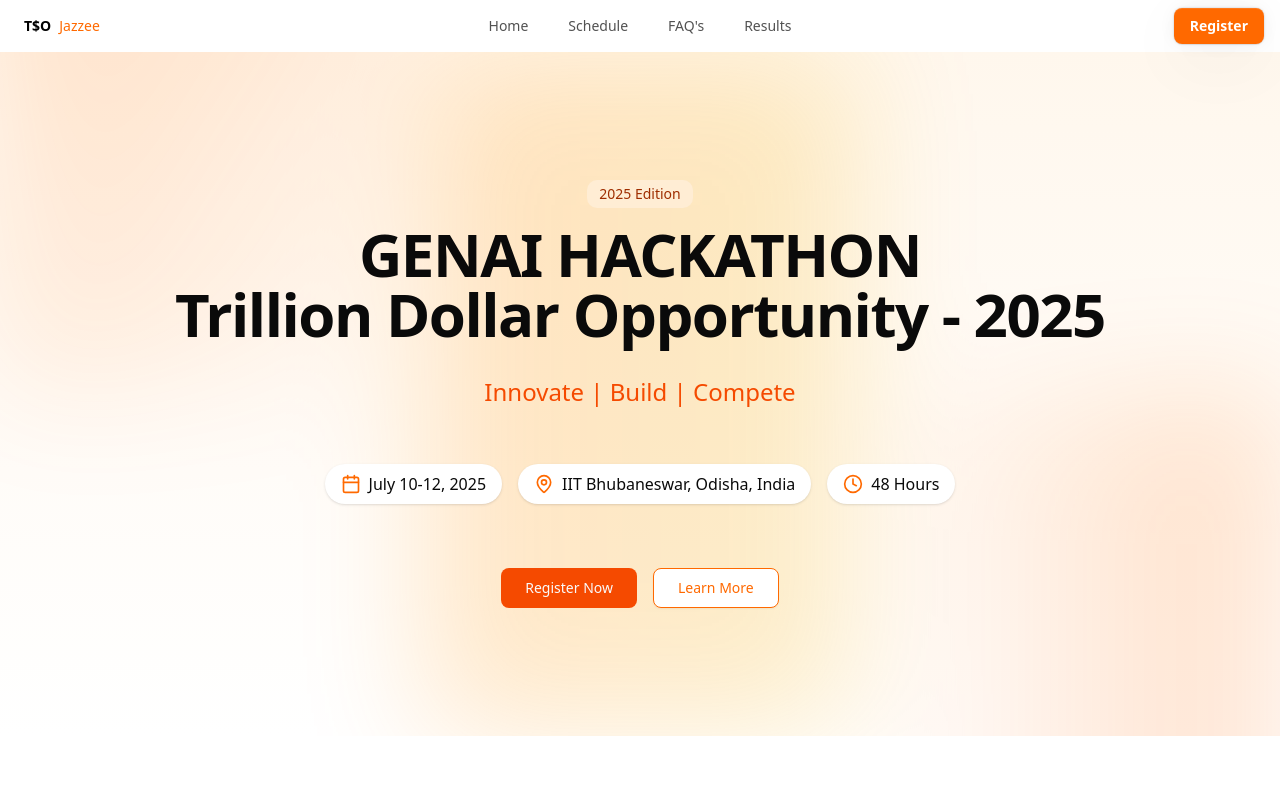
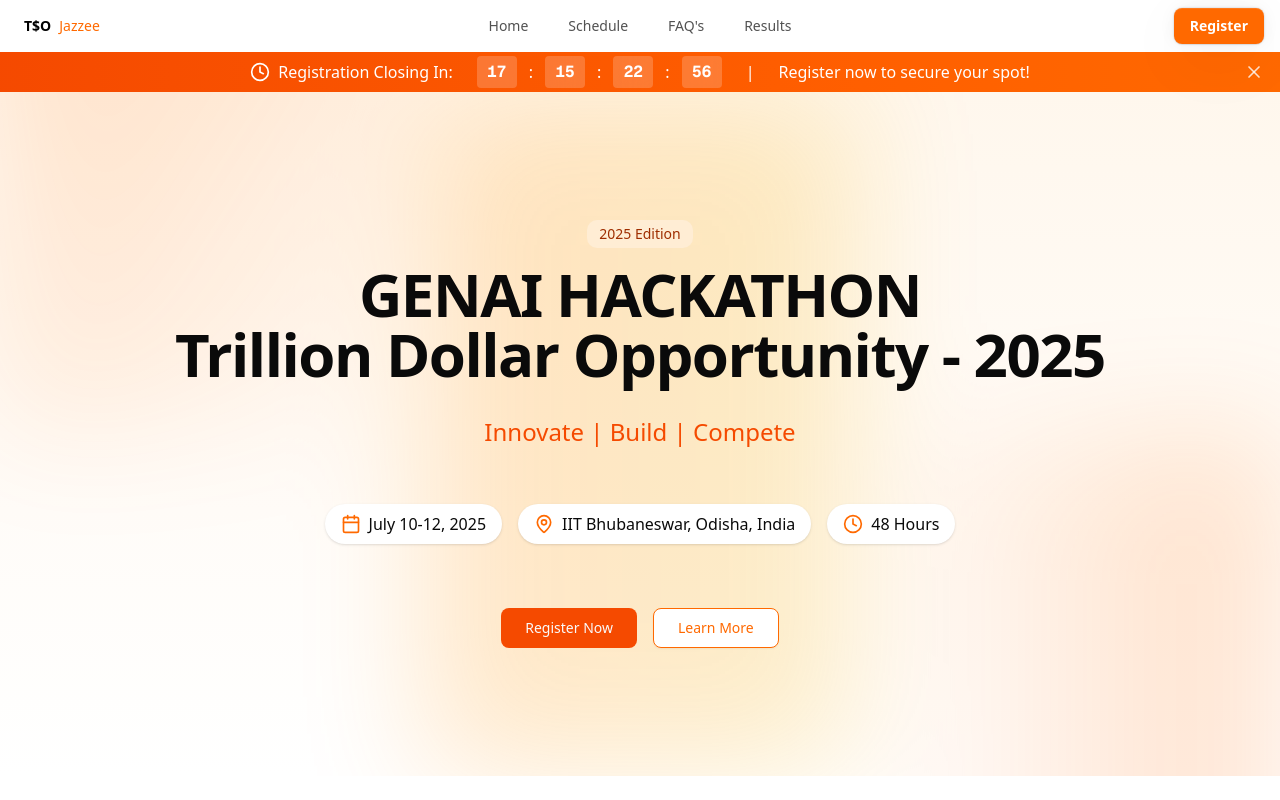
Before and after one commit to garunAMT/jazzee-hackathon, a Next.js app: page / in a window 1280 px wide. Shown: the top 800 px of the page. Built offline with nearby package versions, Linux system fonts and the light colour scheme.

Commit message:
added banner for announcements

```diff
--- a/app/layout.tsx
+++ b/app/layout.tsx
@@ -3,6 +3,7 @@ import { Geist, Geist_Mono } from "next/font/google";
 import "./globals.css";
 import { NavigationBar } from "@/components/shared/Navbar";
 import Footer from "@/components/shared/Footer";
+import { AnnouncementBanner } from "@/components/shared/AnnouncementBanner"
 
 const geistSans = Geist({
   variable: "--font-geist-sans",
@@ -30,6 +31,7 @@ export default function RootLayout({
         className={`${geistSans.variable} ${geistMono.variable} antialiased`}
       >
         <NavigationBar />
+        <AnnouncementBanner />
         {children}
         <Footer />
       </body>
--- a/app/page.tsx
+++ b/app/page.tsx
@@ -6,11 +6,10 @@ import { Venue } from "@/components/shared/Venue"
 import Judges from "@/components/shared/Judges"
 import { Prizes } from "@/components/shared/Prizes"
 
+
 export default function HackathonLanding() {
   return (
     <div className="flex flex-col min-h-screen">
-      {/* <NavigationBar /> */}
-
       <main className="flex-1">
         <Hero />
       </main>
@@ -20,7 +19,6 @@ export default function HackathonLanding() {
       <UseCases />
       <Venue />
       <CTA />
-      {/* <Footer /> */}
     </div>
   )
 }
--- /dev/null
+++ b/components/shared/AnnouncementBanner.tsx
@@ -0,0 +1,102 @@
+"use client"
+
+import { useState, useEffect } from "react"
+import { X, Clock } from "lucide-react"
+
+interface CountdownTimerProps {
+  targetDate: Date
+}
+
+function CountdownTimer({ targetDate }: CountdownTimerProps) {
+  const [timeLeft, setTimeLeft] = useState({
+    days: 0,
+    hours: 0,
+    minutes: 0,
+    seconds: 0,
+  })
+
+  useEffect(() => {
+    const calculateTimeLeft = () => {
+      const difference = targetDate.getTime() - new Date().getTime()
+
+      if (difference > 0) {
+        setTimeLeft({
+          days: Math.floor(difference / (1000 * 60 * 60 * 24)),
+          hours: Math.floor((difference / (1000 * 60 * 60)) % 24),
+          minutes: Math.floor((difference / 1000 / 60) % 60),
+          seconds: Math.floor((difference / 1000) % 60),
+        })
+      } else {
+        // If the target date has passed
+        setTimeLeft({ days: 0, hours: 0, minutes: 0, seconds: 0 })
+      }
+    }
+
+    // Calculate immediately
+    calculateTimeLeft()
+
+    // Update every second
+    const timer = setInterval(calculateTimeLeft, 1000)
+
+    // Cleanup on unmount
+    return () => clearInterval(timer)
+  }, [targetDate])
+
+  return (
+    <div className="flex items-center gap-1 md:gap-3">
+      <div className="flex items-center justify-center bg-white/20 backdrop-blur-sm rounded px-2 py-1 min-w-[40px]">
+        <span className="font-mono font-bold">{timeLeft.days.toString().padStart(2, "0")}</span>
+      </div>
+      <span>:</span>
+      <div className="flex items-center justify-center bg-white/20 backdrop-blur-sm rounded px-2 py-1 min-w-[40px]">
+        <span className="font-mono font-bold">{timeLeft.hours.toString().padStart(2, "0")}</span>
+      </div>
+      <span>:</span>
+      <div className="flex items-center justify-center bg-white/20 backdrop-blur-sm rounded px-2 py-1 min-w-[40px]">
+        <span className="font-mono font-bold">{timeLeft.minutes.toString().padStart(2, "0")}</span>
+      </div>
+      <span>:</span>
+      <div className="flex items-center justify-center bg-white/20 backdrop-blur-sm rounded px-2 py-1 min-w-[40px]">
+        <span className="font-mono font-bold">{timeLeft.seconds.toString().padStart(2, "0")}</span>
+      </div>
+    </div>
+  )
+}
+
+export function AnnouncementBanner() {
+  const [isVisible, setIsVisible] = useState(true)
+
+  // Registration end date: February 28, 2025
+  const registrationEndDate = new Date("2025-05-31T23:59:59")
+
+  if (!isVisible) return null
+
+  return (
+    <div className="bg-gradient-to-r from-orange-600 to-orange-500 text-white py-1 relative">
+      <div className="container">
+        <div className="flex flex-col md:flex-row items-center justify-center gap-3 md:gap-6 text-center md:text-left">
+          <div className="flex items-center gap-2">
+            <Clock className="h-5 w-5" />
+            <span className="font-medium">Registration Closing In:</span>
+          </div>
+
+          <CountdownTimer targetDate={registrationEndDate} />
+
+          <div className="hidden md:block">|</div>
+
+          <div>
+            <span>Register now to secure your spot!</span>
+          </div>
+        </div>
+
+        <button
+          onClick={() => setIsVisible(false)}
+          className="absolute right-4 top-1/2 transform -translate-y-1/2 text-white/80 hover:text-white"
+          aria-label="Close announcement"
+        >
+          <X className="h-5 w-5" />
+        </button>
+      </div>
+    </div>
+  )
+}
```
